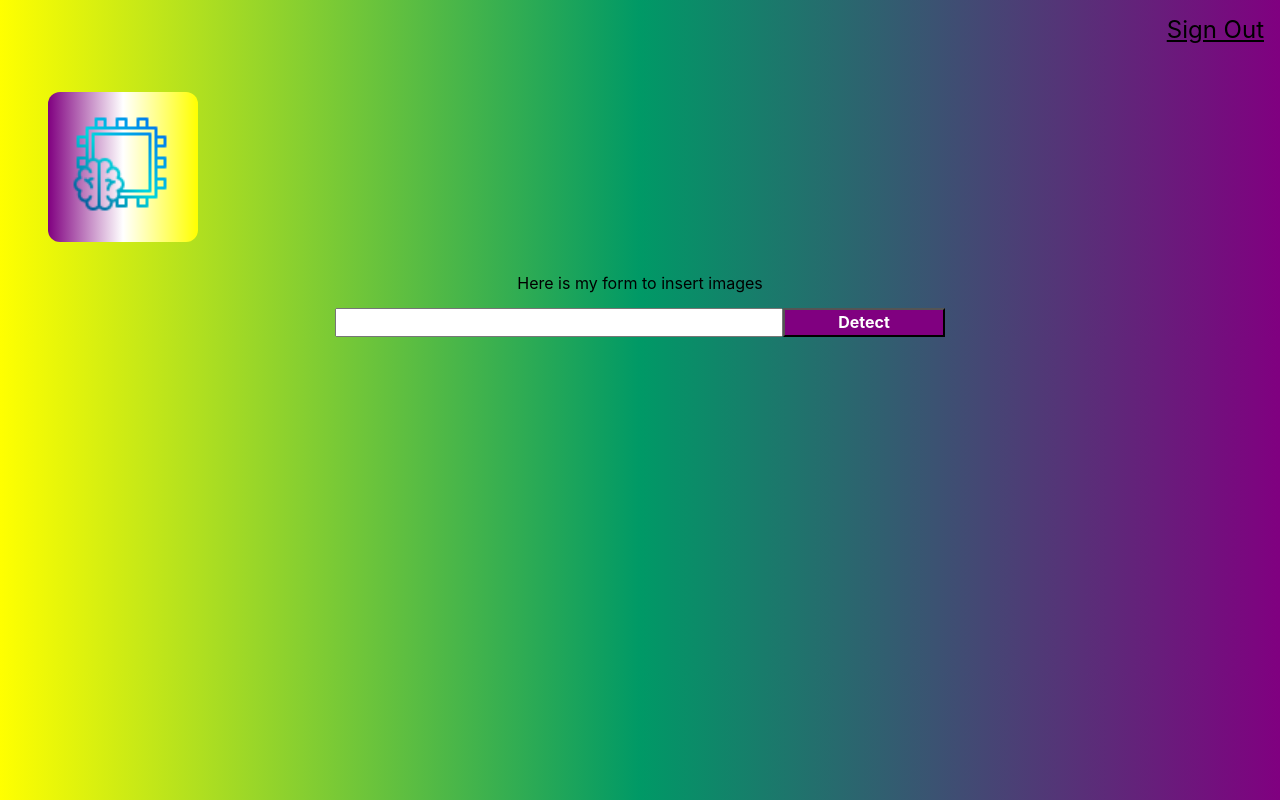
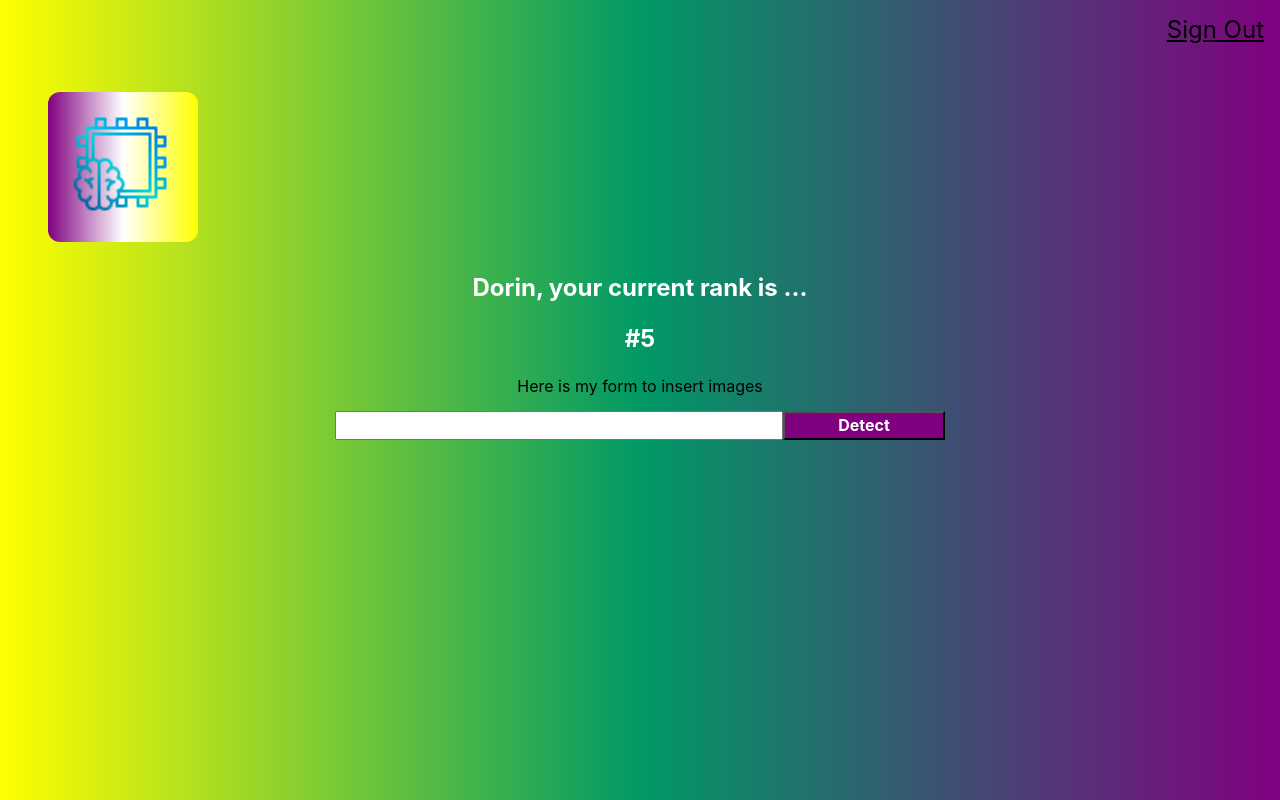
Before and after one commit to MateiDorin/face-recognition, a React (Create React App) app: page / in a window 1280 px wide. Built offline with nearby package versions, Linux system fonts and the light colour scheme.

Commit message:
created rank component

```diff
--- a/src/App.js
+++ b/src/App.js
@@ -2,12 +2,14 @@ import './App.css';
 import Navigation from './components/Navigation/Navigation';
 import Logo from './components/Logo/Logo';
 import ImageLinkForm from './components/ImageLinkForm/ImageLinkForm';
+import Rank from './components/Rank/Rank';
 
 function App() {
   return (
     <div>
       <Navigation />
       <Logo />
+      <Rank />
       <ImageLinkForm />
       {/* <p>logo</p>
       <p>IMage link form</p>
--- a/src/components/ImageLinkForm/ImageLinkForm.css
+++ b/src/components/ImageLinkForm/ImageLinkForm.css
@@ -18,6 +18,11 @@ button {
     font-weight: bold;
     color: white;
     cursor: pointer;
+    transition: all;
+}
+
+button:hover {
+    transform: scale(1.1);
 }
 
 p {
--- /dev/null
+++ b/src/components/Rank/Rank.css
@@ -0,0 +1,5 @@
+.rank {
+    color: white;
+    font-size: 150%;
+    font-weight: bold;
+}
--- /dev/null
+++ b/src/components/Rank/Rank.js
@@ -0,0 +1,16 @@
+import "./Rank.css";
+
+const Rank = () => {
+  return (
+    <div>
+      <div>
+        <p className="rank">Dorin, your current rank is ...</p>
+      </div>
+      <div>
+        <p className="rank">#5</p>
+      </div>
+    </div>
+  );
+};
+
+export default Rank;
```
